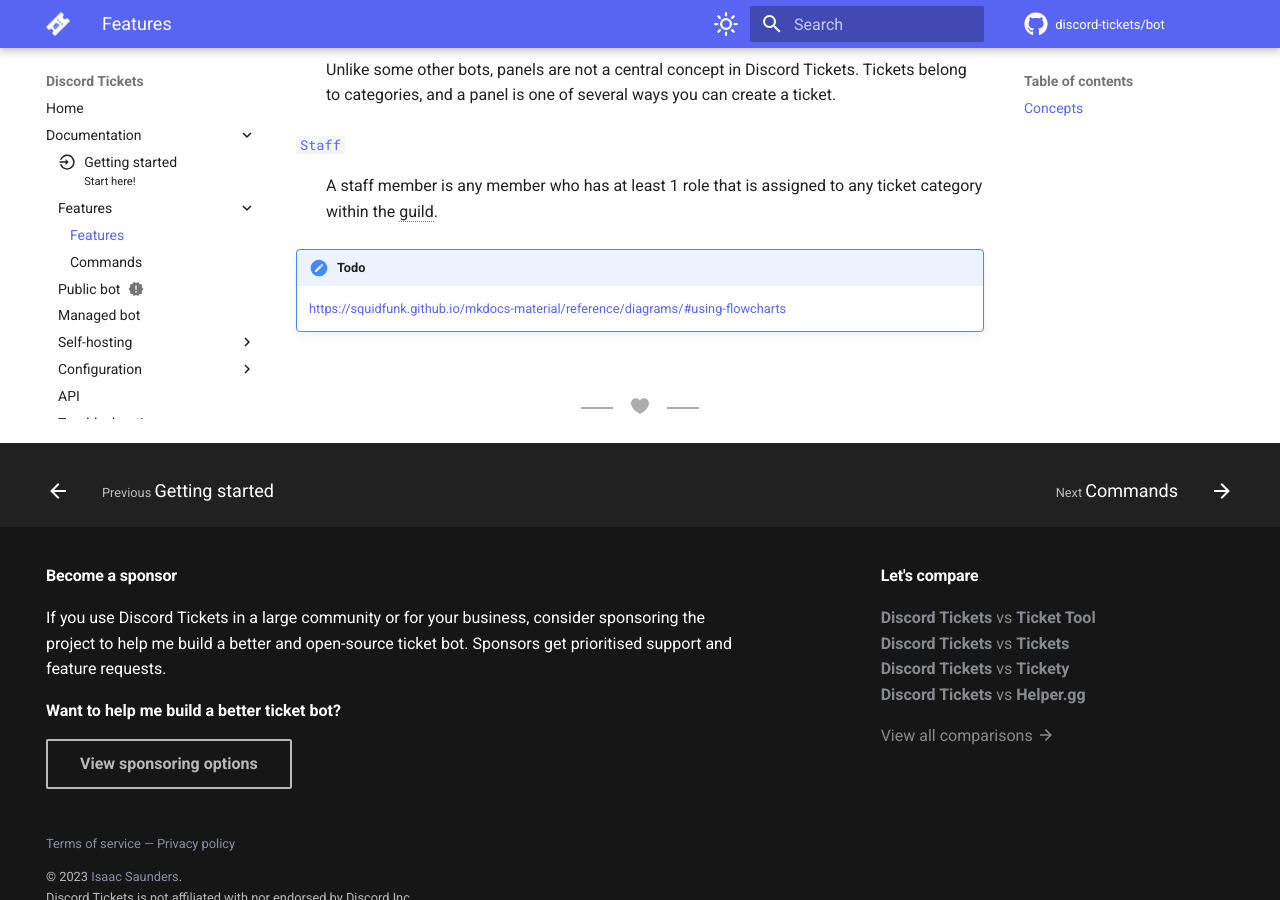
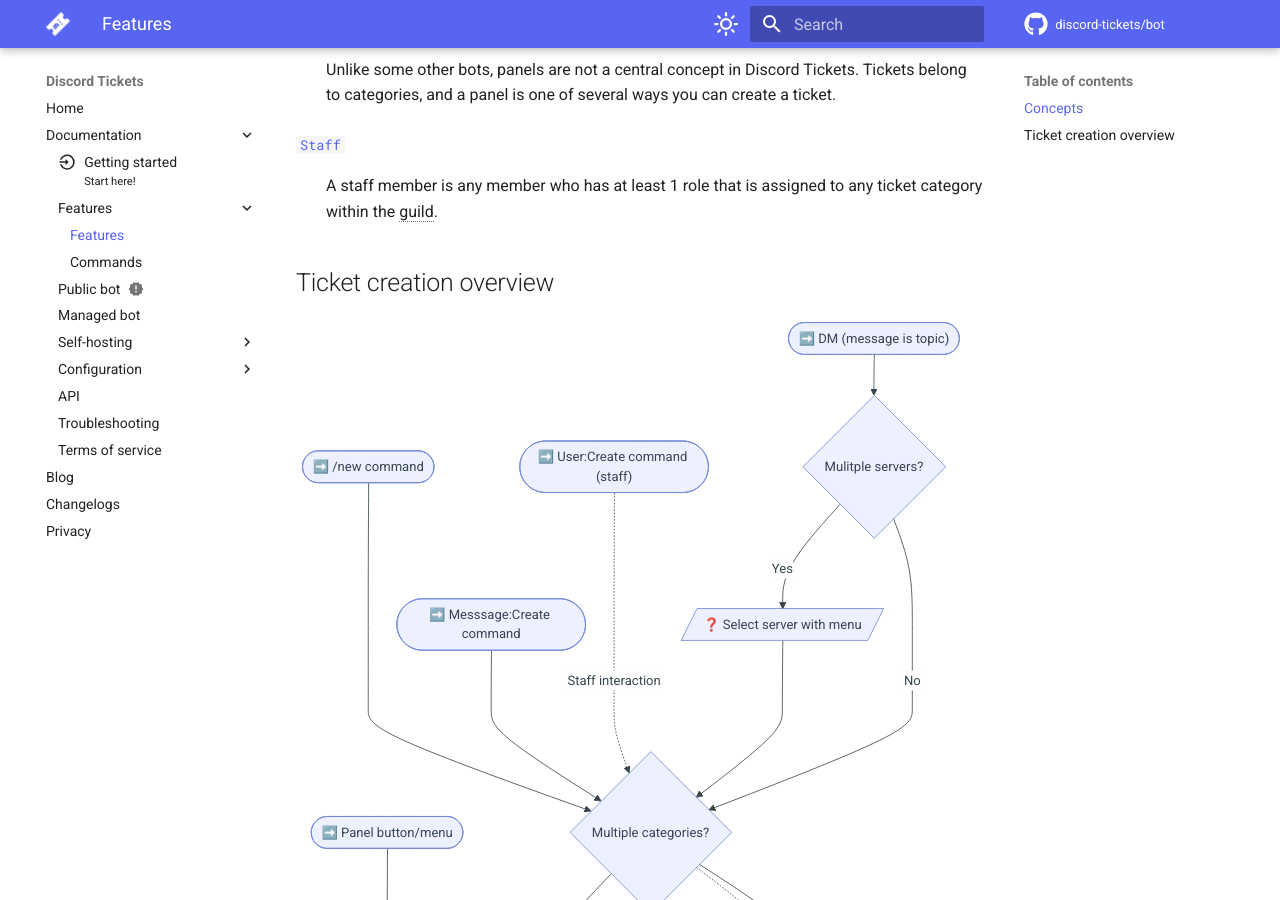
Before and after one commit to discord-tickets/docs, an MkDocs documentation site: the page built from docs/features/index.md, in a window 1280 px wide and 900 px high, scrolled down 623 px. Built offline with MkDocs 1.6.1 and Material for MkDocs 9.7.7, drawn with Linux system fonts in a browser that asks for light colours; comment, search, counter and statistics services are not loaded; some of the changed lines change nothing that is shown.

Commit message:
Add flowchart

````diff
--- a/docs/features/index.md
+++ b/docs/features/index.md
@@ -27,5 +27,31 @@
 :	A staff member is any member who has at least 1 role that is assigned to any ticket category within the guild.
 
 
-!!! todo
-    https://squidfunk.github.io/mkdocs-material/reference/diagrams/#using-flowcharts
+## Ticket creation overview
+
+```mermaid
+flowchart TB
+    A1(["➡️ /new command"]) ----> B
+    A2(["➡️ Panel button/menu"]) ----> D
+    A3(["➡️ Messsage:Create command"]) ---> B
+    %% fa:fa-arrow-right-long
+    A4(["➡️ User:Create command (staff)"]) -...->|"Staff interaction"| B
+    A5(["➡️ DM (message is topic)"]) --> AA{Mulitple servers?}
+    AA -->|Yes| AA1[/"❓ Select server with menu"/] ---> B
+    AA -->|No| B
+    B{Multiple categories?}
+    B -->|Yes| B1[/"❓ Select category with menu"/] -.-> C
+    B -.->|Yes| B1
+    B -.->|No| C
+    B1 --> D
+    C[/"🕑 Target user clicks button"/] -->|Creator interaction| D
+    B -->|No| D{"Satisfies required roles,\nlimits, etc?"}
+    D ==>|Yes|E{Category has questions?}
+    D-->|No|F(["❌ End with error"])
+    E-->|Yes|G[/"❓ Questions modal"/]
+    E-->|No|J
+    E-->|No|H{Category requires topic?}
+    H-->|Yes|I[/"❓ Topic modal\n(skipped if started with DM)"/]
+    H-->|No|J
+    G & I--> J(["✅ Create ticket"])
+```
--- a/mkdocs.yml
+++ b/mkdocs.yml
@@ -75,7 +75,11 @@
   - pymdownx.snippets:
       auto_append:
         - includes/abbreviations.md
-  - pymdownx.superfences
+  - pymdownx.superfences:
+      custom_fences:
+        - name: mermaid
+          class: mermaid
+          format: !!python/name:pymdownx.superfences.fence_code_format
   - pymdownx.tabbed:
       alternate_style: true
       slugify: !!python/object/apply:pymdownx.slugs.slugify
````
